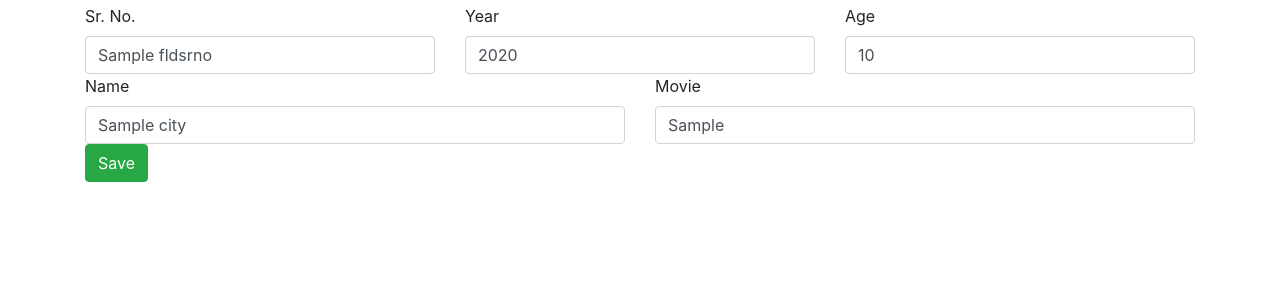
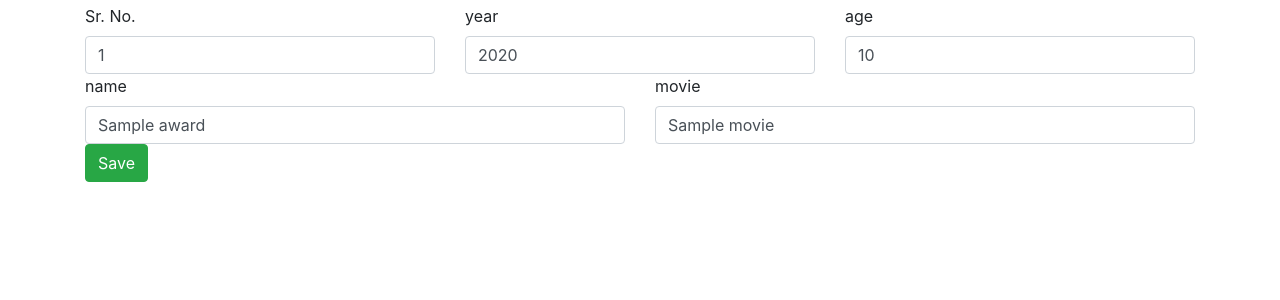
Before and after one commit to jasneekchugh/WebForms-with-Flask, a Flask app: template app/templates/edit.html in a window 1280 px wide. Shown: the part 56-356 px from the top of the page. Run offline with Flask 2, Linux system fonts and the light colour scheme; the template is opened without the code that fills it: most values are stand-ins (such as "Sample title", 1, 10 or a date in 2020); some libraries are stand-ins or nearby versions.

Commit message:
Fix: fixed edit.html for Oscar_male dataset

```diff
--- a/app/templates/edit.html
+++ b/app/templates/edit.html
@@ -1,33 +1,33 @@
 {% extends "layout.html" %}
 {% block content %}
-<form action="/edit/{{city.id}}" method="post">
+<form action="/edit/{{award.index}}" method="post">
     <div class="row">
         <div class="col">
-            <label for="fldsrno">Sr. No.</label>
-            <input id="fldsrno" type="text" class="form-control" placeholder="Sr. No." name="fldsrno" value="{{city.fldsrno}}">
+            <label for="index">Sr. No.</label>
+            <input id="index" type="text" class="form-control" placeholder="index" name="index"
+                   value="{{award.index}}">
         </div>
         <div class="col">
-            <label for="fldYear">Year</label>
-            <input id="fldYear" type="text" class="form-control" placeholder="Year"
-                   name="fldYear" value="{{city.fldYear}}">
+            <label for="year">year</label>
+            <input id="year" type="text" class="form-control" placeholder="year"
+                   name="year" value="{{award.year}}">
         </div>
         <div class="col">
-            <label for="fldAge">Age</label>
-            <input id="fldAge" type="text" class="form-control" placeholder="Age" name="fldAge" value="{{city.fldAge}}">
+            <label for="age">age</label>
+            <input id="age" type="text" class="form-control" placeholder="age" name="age"
+                   value="{{award.age}}">
         </div>
     </div>
-
     <div class="row">
         <div class="col">
-            <label for="fldName">Name</label>
-            <input id="fldName" type="text" class="form-control" placeholder="City Latitude" name="fldName" value="{{city.fldName}}">
+            <label for="name">name</label>
+            <input id="name" type="text" class="form-control" placeholder="name"
+                   name="name" value="{{award.name}}">
         </div>
         <div class="col">
-            <label for="fldMovie">Movie</label>
-            <input id="fldMovie" type="text" class="form-control" placeholder="City Longitude" name="fldMovie" value="{{city.fldMovie}}">
-        </div>
-    </div>
-
+            <label for="movie">movie</label>
+            <input id="movie" type="text" class="form-control" placeholder="movie" name="movie"
+                   value="{{award.movie}}">
         </div>
     </div>
     <button type="submit" class="btn btn-success">Save</button>
```
